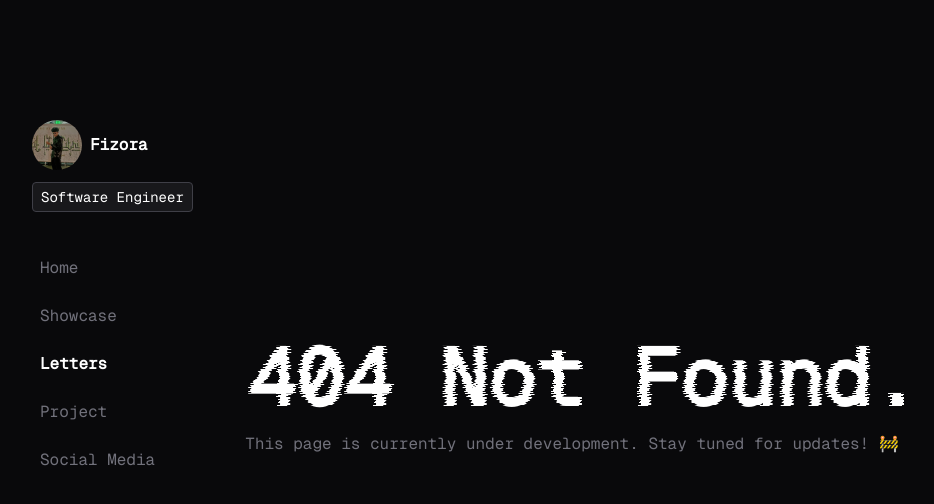
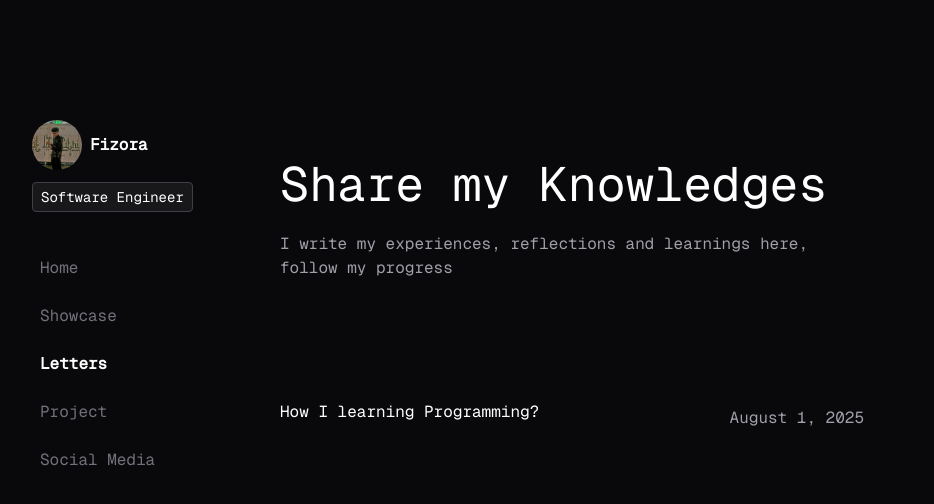
Before and after one commit to Fizora/faiz, a Next.js app: page /letters in a window 1280 px wide. Shown: the top 504 px of the page, without its empty margins (184-1118 px from the left). Built offline with nearby package versions, Linux system fonts and the light colour scheme.

Commit message:
adjustment and update 1/09/25 v13

```diff
--- a/src/app/globals.css
+++ b/src/app/globals.css
@@ -1,3 +1,8 @@
+@import url("https://fonts.googleapis.com/css2?family=Geist:wght@100..900&display=swap");
+
+.geist {
+  font-family: "Geist", sans-serif;
+}
 @import "tailwindcss";
 
 /* globals animation */
--- /dev/null
+++ b/src/app/letters/letters1/page.jsx
@@ -0,0 +1,34 @@
+"use client";
+import Link from "next/link";
+import Sidebar from "@/components/Sidebar";
+import Title from "@/components/Title";
+import { ArrowLeft } from "lucide-react";
+
+export default function Letters1() {
+  return (
+    <div className="min-h-screen flex flex-col md:flex-row max-w-4xl mx-auto">
+      {/* Sidebar */}
+      <Sidebar />
+
+      {/* Konten utama */}
+      <main className="flex-1 px-4 md:px-10 py-10 text-zinc-400 ">
+        <section className="py-30 space-y-6">
+          <Link
+            href={"/letters"}
+            className="flex items-center gap-2 hover:text-white"
+          >
+            <ArrowLeft size={20} />
+            Back
+          </Link>
+          <div className="py-10 space-y-6">
+            <Title>How I learning Programming?</Title>
+            <p>
+              I write my experiences, reflections and learnings here, follow my
+              progress
+            </p>
+          </div>
+        </section>
+      </main>
+    </div>
+  );
+}
--- a/src/app/letters/page.jsx
+++ b/src/app/letters/page.jsx
@@ -1,6 +1,15 @@
 "use client";
 import Sidebar from "@/components/Sidebar";
-import Development from "@/components/Development";
+import Title from "@/components/Title";
+import Link from "next/link";
+
+const letters = [
+  {
+    title: "How I learning Programming?",
+    date: "August 1, 2025",
+    link: "/letters/letters1",
+  },
+];
 
 export default function Letters() {
   return (
@@ -9,17 +18,25 @@ export default function Letters() {
       <Sidebar />
 
       {/* Konten utama */}
-      <div className="flex-1 overflow-y-auto min-h-screen flex items-center justify-center p-6">
-        <div className="text-center space-y-6">
-          {/* Komponen Development */}
-          <Development />
-
-          {/* Info tambahan */}
-          <p className="text-zinc-500">
-            This page is currently under development. Stay tuned for updates! 🚧
+      <main className="flex-1 px-4 md:px-10 py-10 text-zinc-400 ">
+        <div className="py-30 space-y-6">
+          <Title>Share my Knowledges</Title>
+          <p>
+            I write my experiences, reflections and learnings here, follow my
+            progress
           </p>
         </div>
-      </div>
+        {letters.map((item) => (
+          <Link
+            key={item.link}
+            href={item.link}
+            className="space-y-3 flex items-center justify-between"
+          >
+            <p className="text-white">{item.title}</p>
+            <p>{item.date}</p>
+          </Link>
+        ))}
+      </main>
     </div>
   );
 }
--- a/src/app/page.jsx
+++ b/src/app/page.jsx
@@ -72,7 +72,7 @@ export default function Home() {
       <Sidebar />
 
       {/* Konten */}
-      <main className="flex-1 px-4 md:px-10 py-10 text-zinc-400 overflow-y-auto">
+      <main className="flex-1 px-4 md:px-10 py-10 text-zinc-400">
         {/* hero */}
         <section className="py-30 space-y-6">
           <SplitText
@@ -114,7 +114,7 @@ export default function Home() {
           ))}
           <Image
             alt="my vs-code"
-            data-aos="fade-up"
+            data-aos="fade-up "
             src="/vscode.png"
             height={100}
             width={600}
--- a/src/components/Badge.jsx
+++ b/src/components/Badge.jsx
@@ -1,7 +1,7 @@
 export default function Badge({ children }) {
   return (
     <>
-      <div className="from-zinc-900 via-amber-600/50 to-zinc-900 bg-gradient-to-br px-4 py-1 text-white  rounded-full">
+      <div className="from-zinc-900 via-amber-600/50 to-zinc-900 bg-gradient-to-br px-4 py-1 text-white border border-amber-800 rounded-full">
         {children}
       </div>
     </>
```
Also changed, not shown: src/app/letters/letters2/page.jsx (added).
